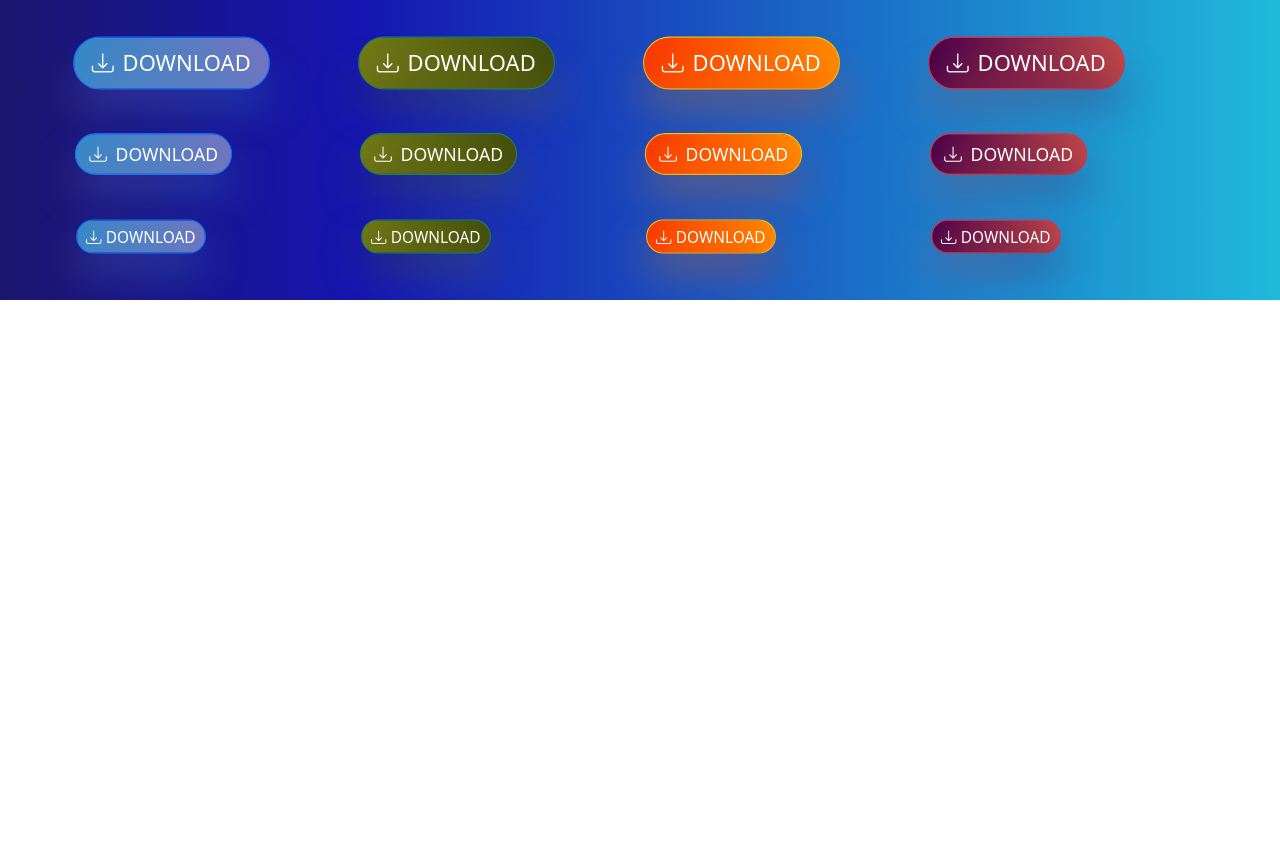
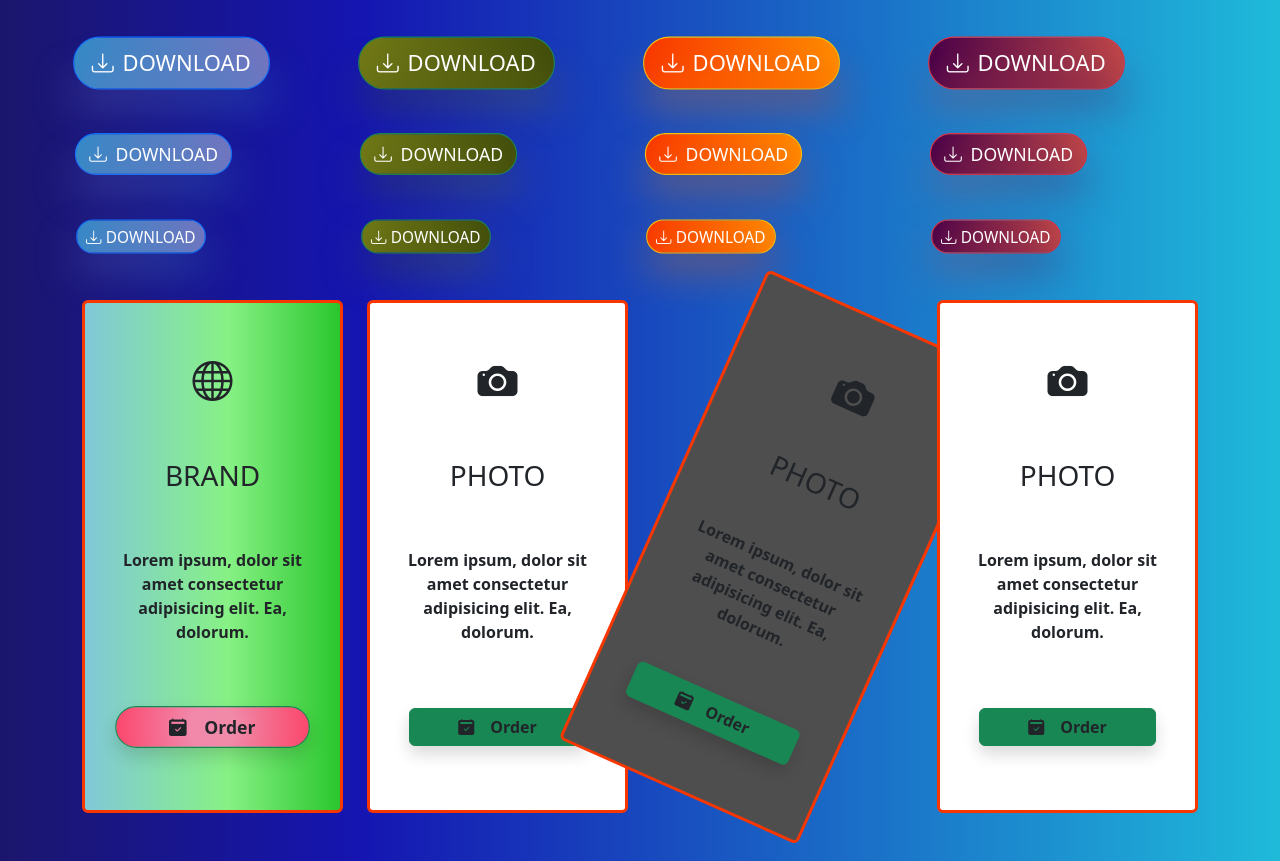
Before and after one commit to Gorbunova89/Card_buttons_examples, a plain HTML site: page index.html in a window 1280 px wide. Shown: the part 553-1414 px from the top of the page. Before the commit the page ends 853 px from the top, so only its background shows below. Drawn offline with nearby package versions, Linux system fonts and the light colour scheme.

Commit message:
add change

```diff
--- a/CSS/style.css
+++ b/CSS/style.css
@@ -98,7 +98,7 @@ body{
 
    /* Buttons */
 
-   .btn{
+   .buttons .btn{
     position: relative;
     color:#fff;
     border-radius:30px;
@@ -161,3 +161,51 @@ body{
     margin-bottom:15px;
     }
    }
+
+   /* my cards */
+
+   .btn1 .green1 {
+    transform: scale(1.1,1.1);
+    transition:all 0.3s ease-out 0s;
+    border-radius:30px;
+    background: radial-gradient(circle, rgba(251,128,172,0.9164040616246498) 24%, rgba(252,70,107,1) 100%);
+   }
+
+   .btn1 .green1:hover{
+    transform: scale(1,1);
+    /* color:#fff; */
+}
+
+   .examples .card {
+    border: 3px solid #f83600;
+   }
+
+   /* .cardColor {
+    border: 1px solid #4e4e4e;
+    text-align: center;
+    padding: 40px 0;
+    overflow: hidden;
+    position: relative;
+    z-index: 1;
+    transition: all 0.5s ease 0s;
+   } */
+
+    .cardColor
+    {
+    content: "";
+    /* width: 200%; */
+    /* height: 200%; */
+    background: #eba133;
+    position:static;
+    /* top: 160px; */
+    /* left: 0; */
+    z-index: -1;
+    transform: rotate(-18deg);
+    transition: all 0.5s ease 0s;
+   }
+
+   .cardColor {
+    background: #4e4e4e;
+    left: -120%;
+    transform: rotate(24deg);
+   }
--- a/index.html
+++ b/index.html
@@ -58,7 +58,7 @@
     </section>
 
     <!-- Buttonns -->
-    <section class="my-5">
+    <section class="my-5 buttons">
         <div class="container">
             <div class="row pad-15">
                 <div class="col col-sm-3">
@@ -116,6 +116,64 @@
         </div>
     </section>
 
+    <section class="examples my-5">
+        <div class="container">
+            <div class="row">
+                <div class="col-3">
+                    <div class="card" style="background: linear-gradient(90deg, rgba(129,200,217,1) 0%, rgba(135,241,133,1) 56%, rgba(44,218,31,0.8995973389355743) 100%);">
+                        <div class="card-body py-5 text-center">
+                            <div class="icons"><i class="bi bi-globe fs-1"></i></div>
+                            <h3 class="card-title title py-5 text-uppercase">Brand</h3>
+                            <p class="description1 mb-5 fw-bolder">Lorem ipsum, dolor sit amet consectetur adipisicing elit. Ea, dolorum.</p>
+                            <div class="btn1 py-3">
+                                <a href="#" type="btn" class="btn btn-success green1 px-5 fw-bold text-dark shadow"><i class="bi bi-calendar2-check-fill me-3 text-dark"></i>Order</a>
+                            </div>
+                        </div>
+                    </div>
+                </div>
+
+                <div class="col-3">
+                    <div class="card">
+                        <div class="card-body py-5 text-center">
+                            <div class="icons"><i class="bi bi-camera-fill fs-1"></i></div>
+                            <h3 class="card-title title py-5 text-uppercase">Photo</h3>
+                            <p class="description1 mb-5 fw-bolder">Lorem ipsum, dolor sit amet consectetur adipisicing elit. Ea, dolorum.</p>
+                            <div class="btn2 py-3">
+                                <a href="#" type="btn" class="btn btn-success green2 px-5 fw-bold text-dark shadow"><i class="bi bi-calendar2-check-fill me-3 text-dark"></i>Order</a>
+                            </div>
+                        </div>
+                    </div>
+                </div>
+
+                <div class="col-3">
+                    <div class="card cardColor">
+                        <div class="card-body py-5 text-center">
+                            <div class="icons"><i class="bi bi-camera-fill fs-1"></i></div>
+                            <h3 class="card-title title py-5 text-uppercase">Photo</h3>
+                            <p class="description1 mb-5 fw-bolder">Lorem ipsum, dolor sit amet consectetur adipisicing elit. Ea, dolorum.</p>
+                            <div class="btn2 py-3">
+                                <a href="#" type="btn" class="btn btn-success green2 px-5 fw-bold text-dark shadow"><i class="bi bi-calendar2-check-fill me-3 text-dark"></i>Order</a>
+                            </div>
+                        </div>
+                    </div>
+                </div>
+
+                <div class="col-3">
+                    <div class="card">
+                        <div class="card-body py-5 text-center">
+                            <div class="icons"><i class="bi bi-camera-fill fs-1"></i></div>
+                            <h3 class="card-title title py-5 text-uppercase">Photo</h3>
+                            <p class="description1 mb-5 fw-bolder">Lorem ipsum, dolor sit amet consectetur adipisicing elit. Ea, dolorum.</p>
+                            <div class="btn2 py-3">
+                                <a href="#" type="btn" class="btn btn-success green2 px-5 fw-bold text-dark shadow"><i class="bi bi-calendar2-check-fill me-3 text-dark"></i>Order</a>
+                            </div>
+                        </div>
+                    </div>
+                </div>
+            </div>
+        </div>
+    </section>
+
 
 
     <script src="https://cdn.jsdelivr.net/npm/bootstrap@5.2.3/dist/js/bootstrap.bundle.min.js" integrity="sha384-kenU1KFdBIe4zVF0s0G1M5b4hcpxyD9F7jL+jjXkk+Q2h455rYXK/7HAuoJl+0I4" crossorigin="anonymous"></script>
```
